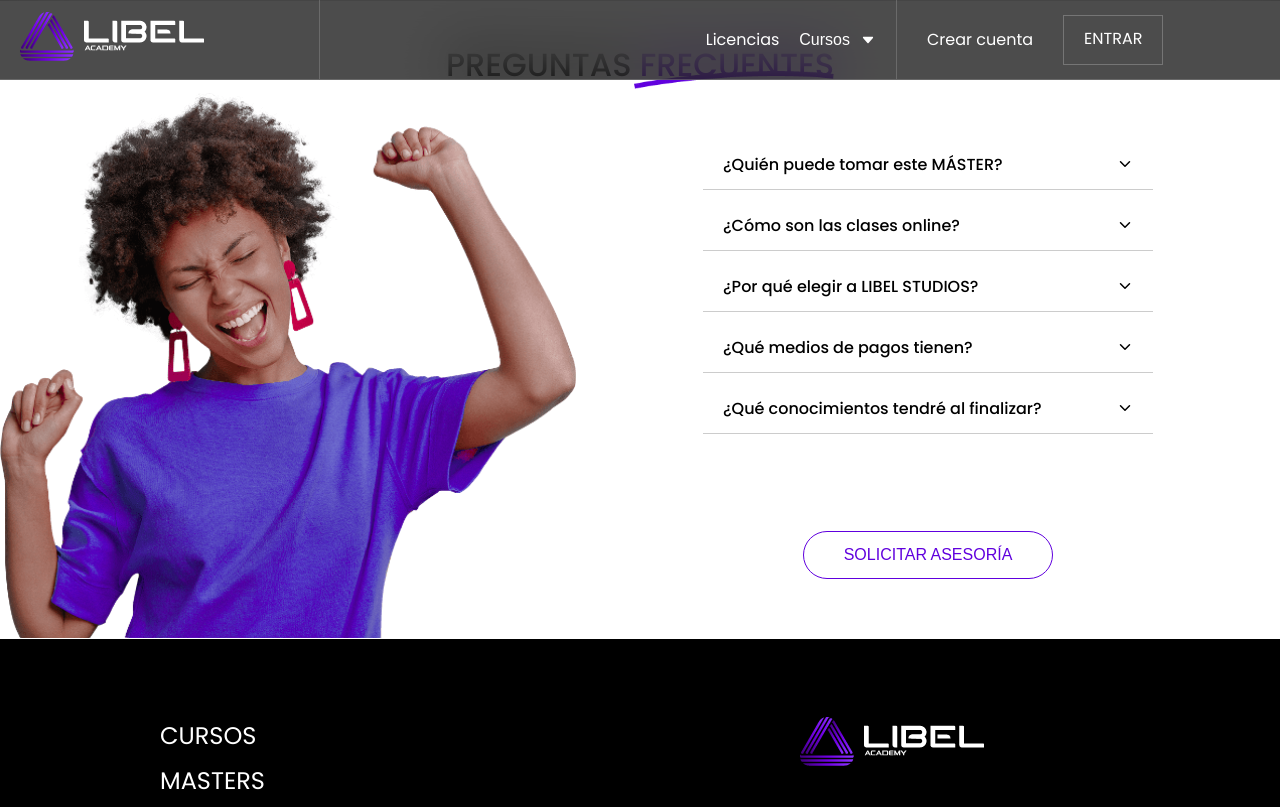
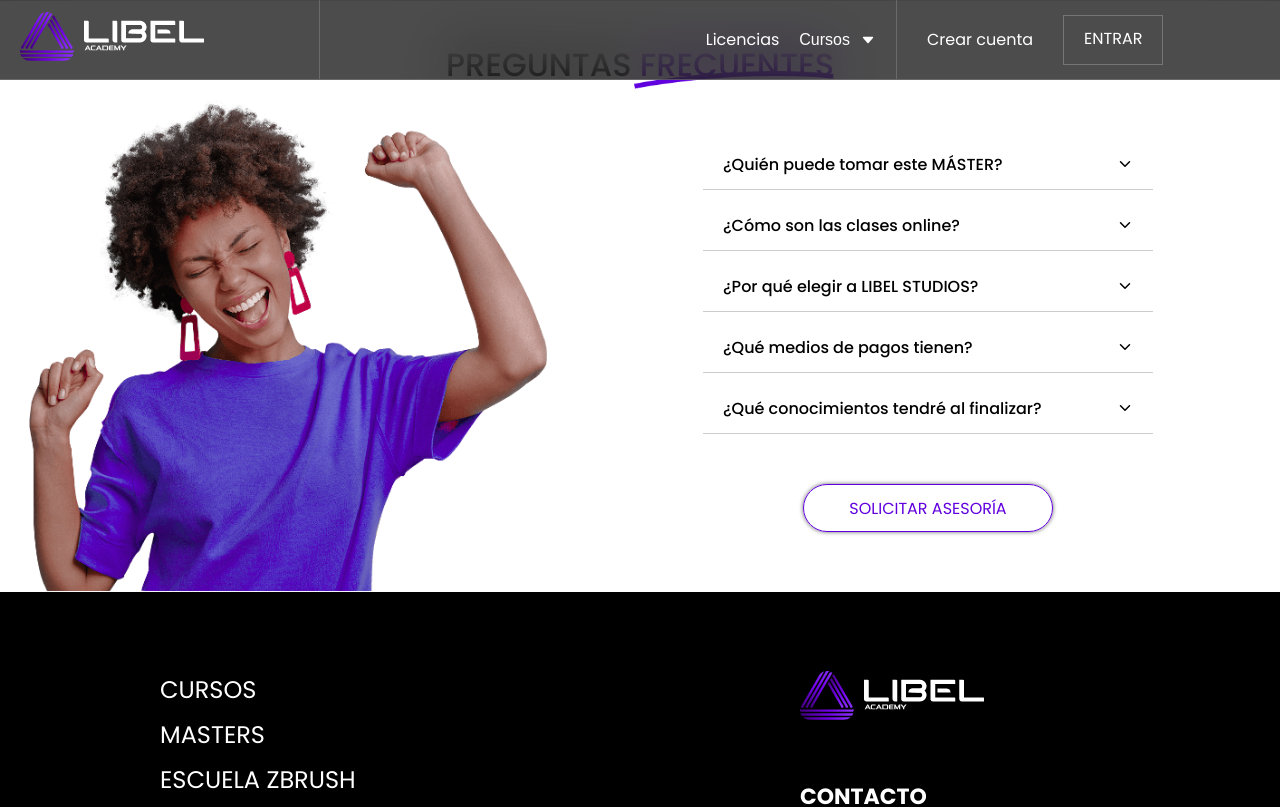
Before and after one commit to libelacademy/libel-up-successful-registry, a React (Create React App) app: page / in a window 1280 px wide. Shown: the top 807 px of the page. Built offline with nearby package versions, Linux system fonts and the light colour scheme.

Commit message:
Actualiza FAQ

```diff
--- a/src/components/FAQ.js
+++ b/src/components/FAQ.js
@@ -32,10 +32,14 @@ const FAQ = () => {
                                 />
                             ))}
                         </div>
-
-                        <button className="request-advice">
+                        <a
+                            href="https://calendly.com/libel"
+                            target={"_blank"}
+                            rel="noreferrer"
+                            className="request-advice"
+                        >
                             SOLICITAR ASESORÍA
-                        </button>
+                        </a>
                     </div>
                 </div>
             </div>
--- a/src/css/FAQ.css
+++ b/src/css/FAQ.css
@@ -65,6 +65,11 @@
     background-color: transparent;
     margin-top: 40px;
     cursor: pointer;
+    text-decoration: none;
+    display: flex;
+    align-items: center;
+    justify-content: center;
+    box-shadow: 0 0 4px rgba(0, 0, 0, 0.6);
 }
 
 .request-advice:hover {
@@ -82,9 +87,9 @@
 }
 
 .faq-imagen img {
-    width: 100%;
+    width: 90%;
     object-fit: contain;
-    position: relative;
+    position: absolute;
     bottom: 0;
 }
 
```
